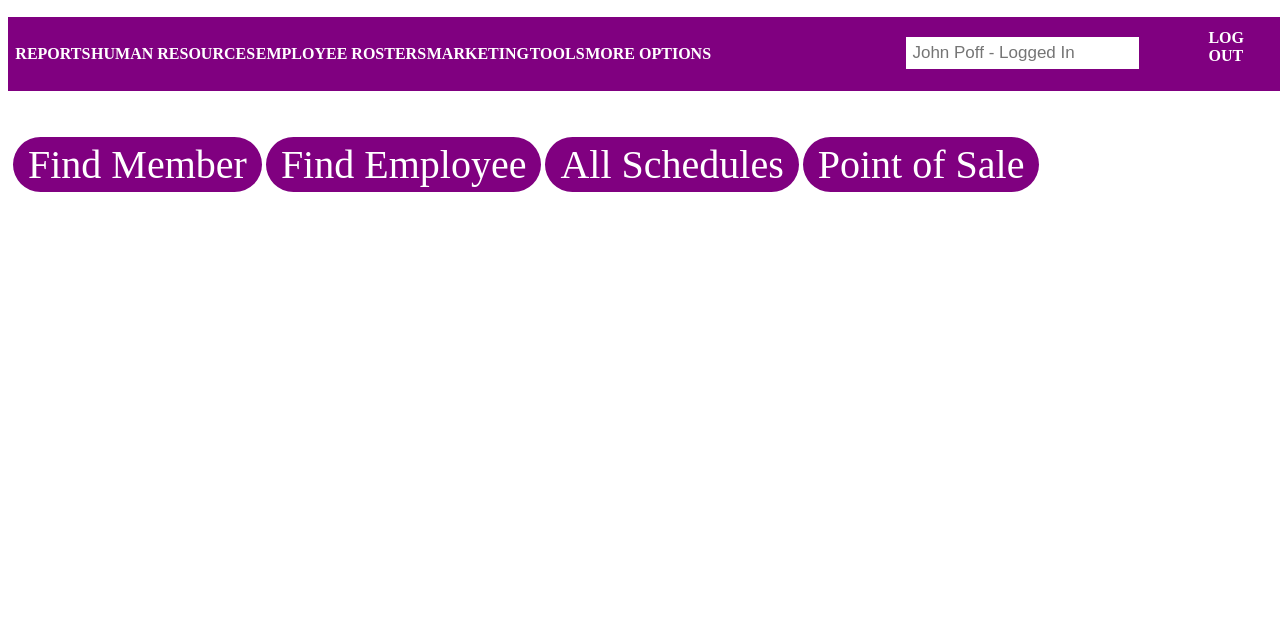
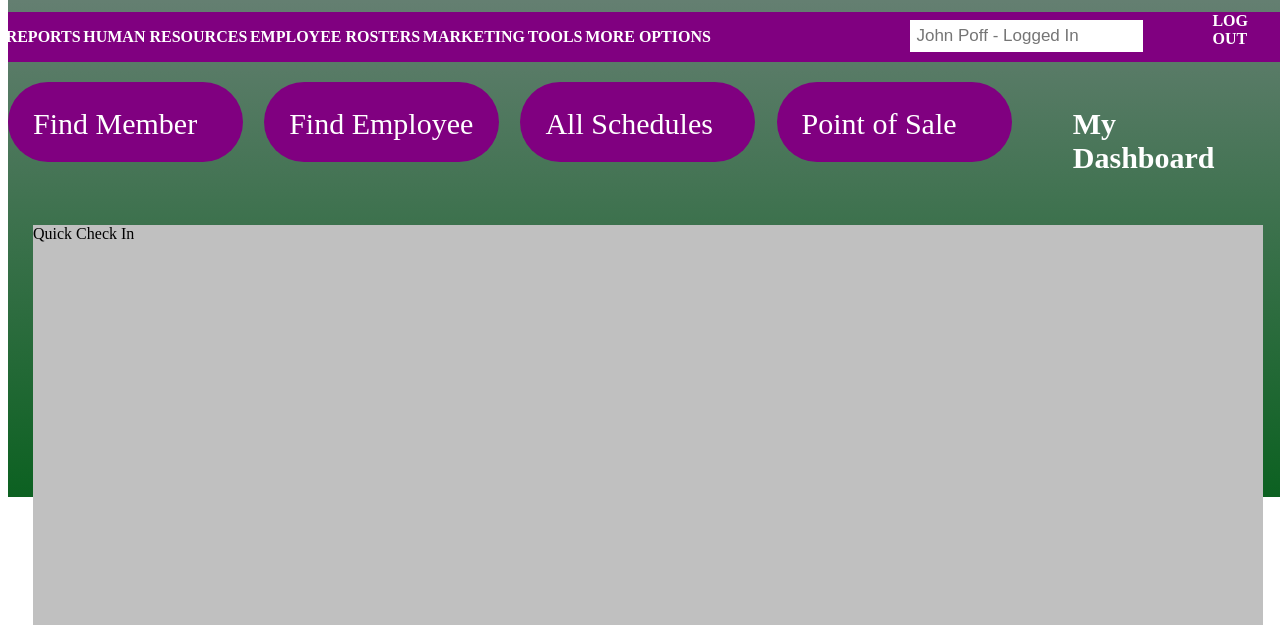
Before and after one commit to latronewalters/Cyber-Club-Systems, a plain HTML site: page Desktop/Cyber Club Systems/dashboard.html in a window 1280 px wide. Shown: the part 311-936 px from the top of the page. Before the commit the page ends 800 px from the top, so only its background shows below. Drawn offline with Linux system fonts and the light colour scheme.

Commit message:
Main Content Initial

```diff
--- a/Desktop/Cyber Club Systems/dashboard.css
+++ b/Desktop/Cyber Club Systems/dashboard.css
@@ -19,19 +19,18 @@ button{
 nav{
     background-color: purple;
     color: white;
-    padding: 12px;
-    margin-top: 20px;
+    margin-top: 15px;
     width: 100%;
     display: flex;
     flex-direction: row;
-    justify-content: space-evenly;
+    justify-content: space-around;
 }
 
 ul{
     list-style: none;
     display: flex;
     flex-direction: row;
-    justify-content: space-around;
+    justify-content: space-evenly;
     font-weight: bold;
     padding-right: 360px;
     margin-left: -45px;
@@ -68,14 +67,50 @@ padding-left: 18px;
 }
 
 .dashbuttons{
-    margin: 50px 5px;
+    display: grid;
+    grid-template-columns: repeat(5, 1fr);
+    grid-gap: 1px;
+    margin-top: 20px;
+    width: 100%;
 }
 
 .dashbuttons a{
     background-color: purple;
     color: white;
-    font-size: 40px;
-    padding: 5px 15px;
+    font-size: 30px;
+    padding: 25px 25px;
     border-radius: 50px;
     text-decoration: none;
+    height: 30px;
+    width: 185px;
 }
+
+.dashbuttons h2{
+    margin-left: 40px;
+    font-size: 30px;
+    color: white;
+    padding-right: 10px;
+    width: 10%;
+}
+
+html{
+    width: 100%;
+    height: 100%;
+}
+
+body {
+  width: 100%;
+  height: 100%;
+}
+
+main {
+    height: 100%;
+    width: 100%;
+    background-image: linear-gradient(rgb(154, 145, 162), rgb(12, 97, 33));
+}
+
+.first-container{
+    background-color: silver;
+    height: 50%;
+    margin: 25px 25px;
+}
--- a/Desktop/Cyber Club Systems/dashboard.html
+++ b/Desktop/Cyber Club Systems/dashboard.html
@@ -3,7 +3,9 @@
 <head>
 <title>Dashboard</title>
 <link rel="stylesheet" type="text/css" href="dashboard.css">
+</head>
 <body>
+    <main>
     <header>
         <div>
             <img src="https://static.wixstatic.com/media/3dc182_820db8021ff84a4786499e4c1dc87a18~mv2.jpeg/v1/fill/w_368,h_79,al_c,q_80,usm_0.66_1.00_0.01/3dc182_820db8021ff84a4786499e4c1dc87a18~mv2.webp" alt="logo">
@@ -33,7 +35,16 @@
         <a href="#">Find Employee</a>
         <a href="#">All Schedules</a>
         <a href="#">Point of Sale</a>
+
+        <div>
+            <h2>My Dashboard</h2>
+        </div>
     </div>
-
+    <div class="first-container">
+        <table>
+            <thead>Quick Check In</thead>
+        </table>
+    </div>
+</main>
 </body>
 </html>
```
